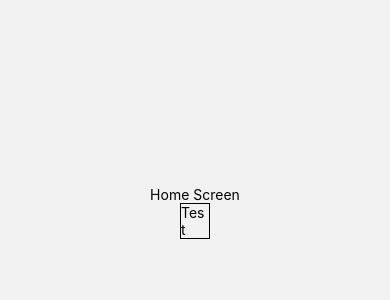
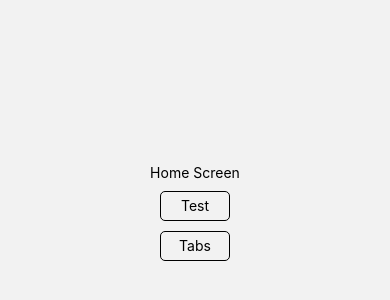
Before and after one commit to biggieliten/ReactNativeRoadmap, a React Native app: screen /Gallery in a window 390 px wide. Before the commit this address had no page. Shown: the part 210-510 px from the top of the page. Built offline with nearby package versions, Linux system fonts and the light colour scheme.

Commit message:
Pushing for access on other device

```diff
--- a/App.tsx
+++ b/App.tsx
@@ -7,6 +7,7 @@ import { NativeStackNavigationProp } from "@react-navigation/native-stack";
 import { styles } from "./styles/styles";
 import { Test } from "./pages/Test";
 import { HomeScreen } from "./pages/Homescreen";
+import { Tabs } from "./pages/Tabs";
 
 const Stack = createNativeStackNavigator<RootStackTypes>();
 
@@ -18,6 +19,7 @@ function RootStack() {
     >
       <Stack.Screen name="Home" component={HomeScreen} />
       <Stack.Screen name="Test" component={Test} />
+      <Stack.Screen name="Tabs" component={Tabs} />
     </Stack.Navigator>
   );
 }
--- /dev/null
+++ b/components/Contacts.tsx
@@ -0,0 +1,4 @@
+import { Text } from "react-native";
+export const Contacts = () => {
+  return <Text>Contacts</Text>;
+};
--- a/pages/Homescreen.tsx
+++ b/pages/Homescreen.tsx
@@ -3,6 +3,8 @@ import { useNavigation } from "@react-navigation/native";
 import { NativeStackNavigationProp } from "@react-navigation/native-stack";
 import { Pressable, Text, View } from "react-native";
 import { styles } from "../styles/styles";
+
+const routes = ["Gallery", "Settings", "Profile"];
 
 export function HomeScreen() {
   const navigation = useNavigation<NativeStackNavigationProp<RootStackTypes>>();
@@ -10,11 +12,17 @@ export function HomeScreen() {
     <View style={{ flex: 1, alignItems: "center", justifyContent: "center" }}>
       <Text>Home Screen</Text>
       <Pressable
-        style={styles.navigationButton}
+        style={[styles.navigationButton, styles.flexCenter]}
         onPress={() => navigation.navigate("Test")}
       >
         <Text>Test</Text>
       </Pressable>
+      <Pressable
+        style={[styles.navigationButton, styles.flexCenter]}
+        onPress={() => navigation.navigate("Tabs")}
+      >
+        <Text>Tabs</Text>
+      </Pressable>
     </View>
   );
 }
--- a/pages/Tabs.tsx
+++ b/pages/Tabs.tsx
@@ -1,11 +1,14 @@
 import { createMaterialTopTabNavigator } from "@react-navigation/material-top-tabs";
-
+import { Gallery } from "../components/Gallery";
+import { Contacts } from "../components/Contacts";
 const Tab = createMaterialTopTabNavigator();
 
 export const Tabs = () => {
   return (
-    <Tab.Navigator>
-      <Tab.Screen name="Tab1" component={} />
+    <Tab.Navigator initialRouteName="Gallery" options={{}}>
+      <Tab.Screen name="Gallery" component={Gallery} />
+      <Tab.Screen name="Contacts" component={Contacts} />
+      {/* <Tab.Screen name="Gallery" component={Gallery} /> */}
     </Tab.Navigator>
   );
 };
--- a/styles/styles.ts
+++ b/styles/styles.ts
@@ -1,9 +1,19 @@
 import { StyleSheet } from "react-native";
 export const styles = StyleSheet.create({
+  flexCenter: {
+    flex: 1,
+    alignItems: "center",
+    justifyContent: "center",
+  },
   navigationButton: {
-    width: 30,
-    height: "auto",
+    width: 70,
+    maxHeight: 30,
+
     borderColor: "black",
     borderWidth: 1,
+    padding: 3,
+    borderRadius: 5,
+    marginTop: 10,
   },
+  galleryImages: { width: 200, height: 200, margin: 10 },
 });
--- a/types/types.ts
+++ b/types/types.ts
@@ -1,6 +1,8 @@
 export type RootStackTypes = {
   Home: undefined;
   Test: undefined;
+  Tabs: undefined;
+  Contacts: undefined;
 };
 
 export type AuthContextType = {
```
Also changed, not shown: components/Gallery.tsx (+28 -0 lines).
